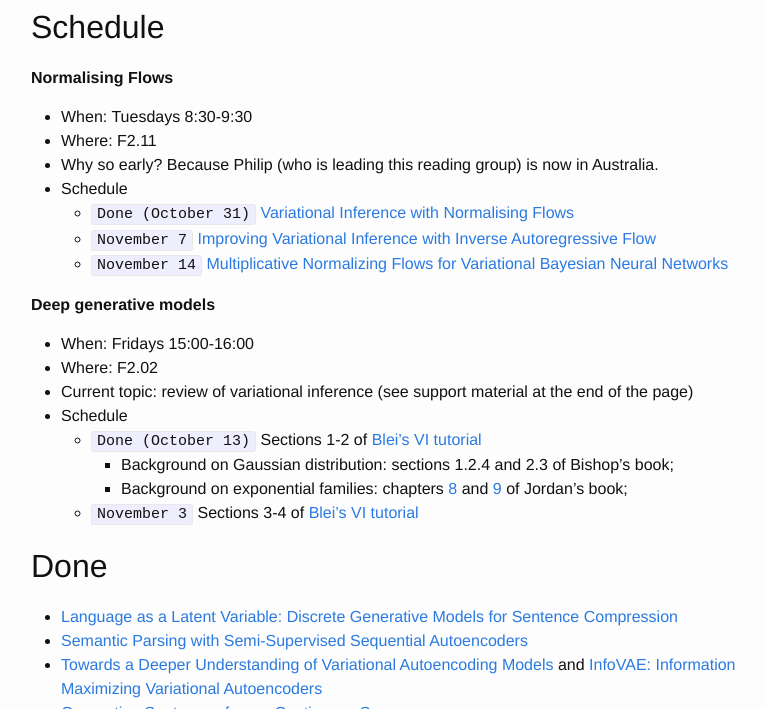
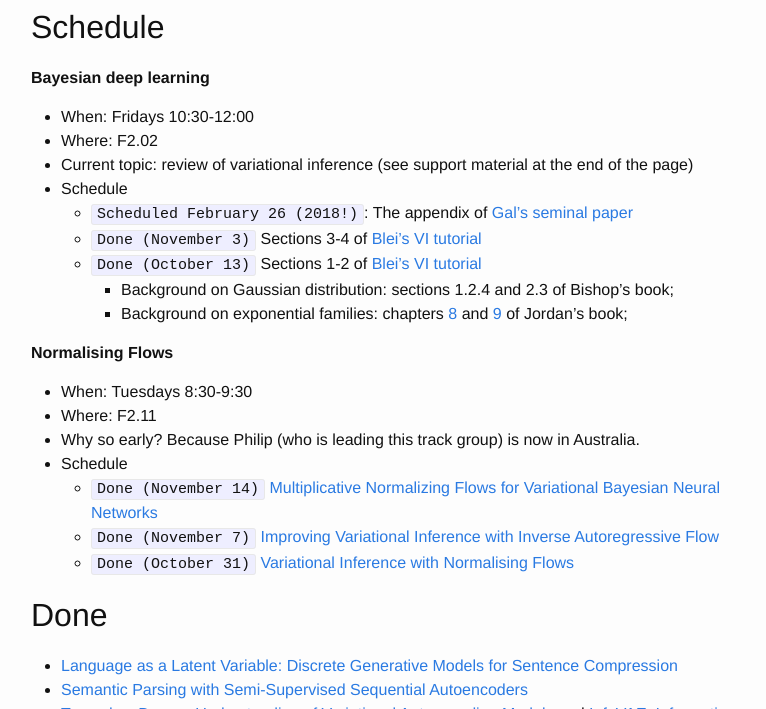
Before and after one commit to wilkeraziz/oldsite, a Jekyll site: the page built from pages/inference.markdown, in a window 1280 px wide and 900 px high, scrolled down 194 px, cut to the strip 191-900 px from the top of the window. Shown: the whole strip, without its empty margins (239-1005 px from the left). Built offline with Jekyll 4.4.1, drawn with Linux system fonts in a browser that asks for light colours.

Commit message:
a few updates

```diff
--- a/cv.markdown
+++ b/cv.markdown
@@ -5,15 +5,15 @@ menu: yes
 ---
 
 
-I am a member of the [Statistical Language Processing and Learning Lab][SLPLL], at the [Institute for Logic, Language and Computation][ILLC].
+I am a member of the [Statistical Language Processing and Learning Lab][SLPLL] working with [Prof {{ site.ksimaanstyle }}]({{ site.khalil_simaan }})  at the [Institute for Logic, Language and Computation][ILLC].
 
 Here is my complete [CV]({{ site.baseurl }}/{{ site.cv }}) and a bit more on my [background](pages/background).
 
 
 I often serve on the program committee of ML/CL/NLP/MT conferences
 
-* CL/NLP conferences: ACL, EMNLP, Coling, IJCNLP, CoNLL, RANLP, LREC
-* ML conferences: NIPS, ICLR
+* CL/NLP conferences: ACL, EMNLP, NAACL, Coling, IJCNLP, CoNLL
+* ML conferences: NIPS, ICLR, ICML
 * MT conferences: WMT, EAMT, AMTA, MT Summit
 
 and I review for CL/NLP/MT journals
--- a/pages/inference.markdown
+++ b/pages/inference.markdown
@@ -7,33 +7,35 @@ menu: no
 This group is interested in techniques for approximate inference in complex probabilistic models.
 
 
+
 <iframe src="https://calendar.google.com/calendar/embed?mode=AGENDA&amp;height=250&amp;wkst=2&amp;bgcolor=%23FFFFFF&amp;src=oa6cmu8nbg8iet2j07d9tobs1c%40group.calendar.google.com&amp;color=%236E6E41&amp;ctz=Europe%2FAmsterdam" style="border-width:0" width="600" height="250" frameborder="0" scrolling="no"></iframe>
 
 
 # Schedule
+
+**Bayesian deep learning**
+
+* When: Fridays 10:30-12:00
+* Where: F2.02
+* Current topic: review of variational inference (see support material at the end of the page)
+* Schedule
+    * `Scheduled February 26 (2018!)`: The appendix of [Gal's seminal paper](http://proceedings.mlr.press/v48/gal16-supp.pdf)
+    * `Done (November 3)` Sections 3-4 of [Blei's VI tutorial](https://arxiv.org/pdf/1601.00670.pdf)
+    * `Done (October 13)` Sections 1-2 of [Blei's VI tutorial](https://arxiv.org/pdf/1601.00670.pdf)
+        * Background on Gaussian distribution: sections 1.2.4 and 2.3 of Bishop's book;
+        * Background on exponential families: chapters [8](https://www.stat.berkeley.edu/~mjwain/Fall2012_Stat241a/reader_ch8.pdf) and [9](https://people.eecs.berkeley.edu/~jordan/courses/260-spring10/other-readings/chapter9.pdf) of Jordan's book;
 
 
 **Normalising Flows**
 
 * When: Tuesdays 8:30-9:30
 * Where: F2.11
-* Why so early? Because Philip (who is leading this reading group) is now in Australia.
+* Why so early? Because Philip (who is leading this track group) is now in Australia.
 * Schedule
+    * `Done (November 14)` [Multiplicative Normalizing Flows for Variational Bayesian Neural Networks](https://arxiv.org/abs/1703.01961)
+    * `Done (November 7)` [Improving Variational Inference with Inverse Autoregressive Flow](https://arxiv.org/abs/1606.04934)
     * `Done (October 31)` [Variational Inference with Normalising Flows](https://arxiv.org/abs/1505.05770)
-    * `November 7` [Improving Variational Inference with Inverse Autoregressive Flow](https://arxiv.org/abs/1606.04934)
-    * `November 14` [Multiplicative Normalizing Flows for Variational Bayesian Neural Networks](https://arxiv.org/abs/1703.01961)
 
-
-**Deep generative models**
-
-* When: Fridays 15:00-16:00
-* Where: F2.02
-* Current topic: review of variational inference (see support material at the end of the page)
-* Schedule
-    * `Done (October 13)` Sections 1-2 of [Blei's VI tutorial](https://arxiv.org/pdf/1601.00670.pdf)
-        * Background on Gaussian distribution: sections 1.2.4 and 2.3 of Bishop's book;
-        * Background on exponential families: chapters [8](https://www.stat.berkeley.edu/~mjwain/Fall2012_Stat241a/reader_ch8.pdf) and [9](https://people.eecs.berkeley.edu/~jordan/courses/260-spring10/other-readings/chapter9.pdf) of Jordan's book;
-    * `November 3` Sections 3-4 of [Blei's VI tutorial](https://arxiv.org/pdf/1601.00670.pdf)
 
 
 
```
Also changed, not shown: index.md (+7 -4 lines).
